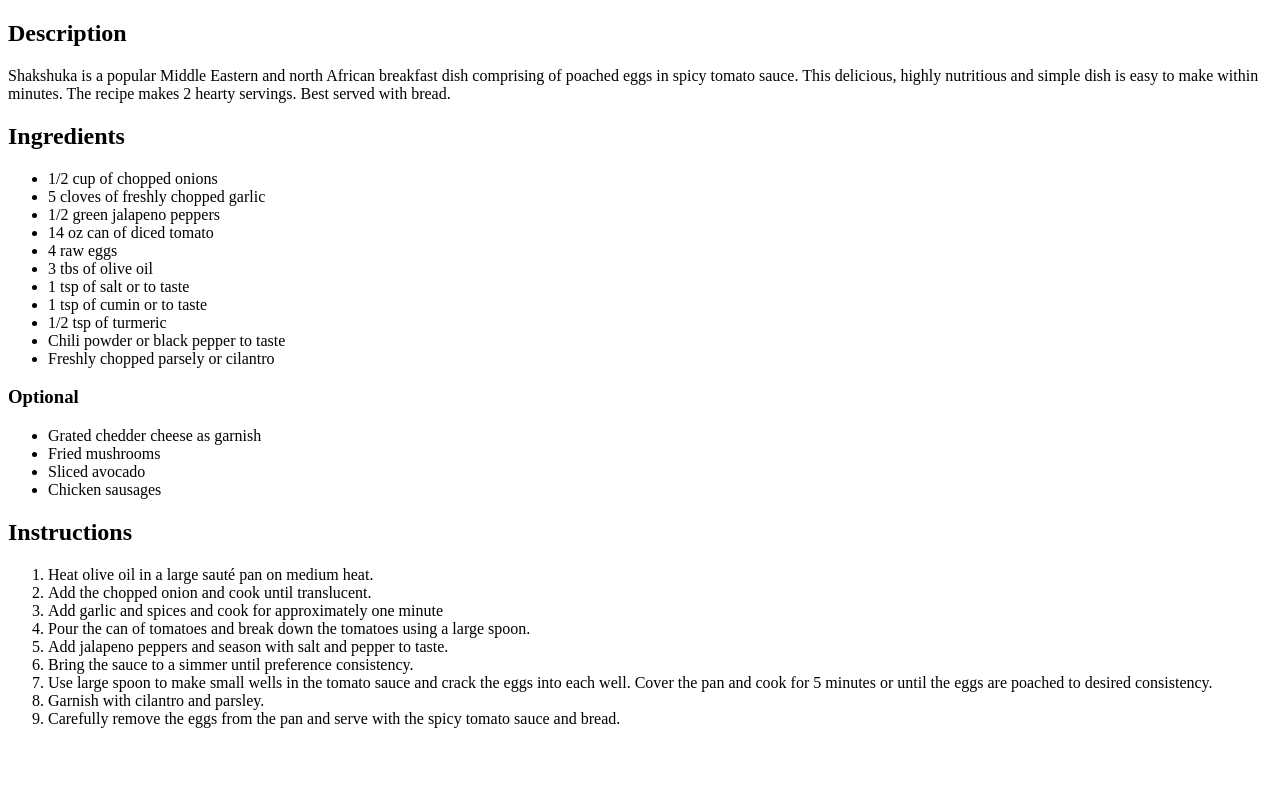
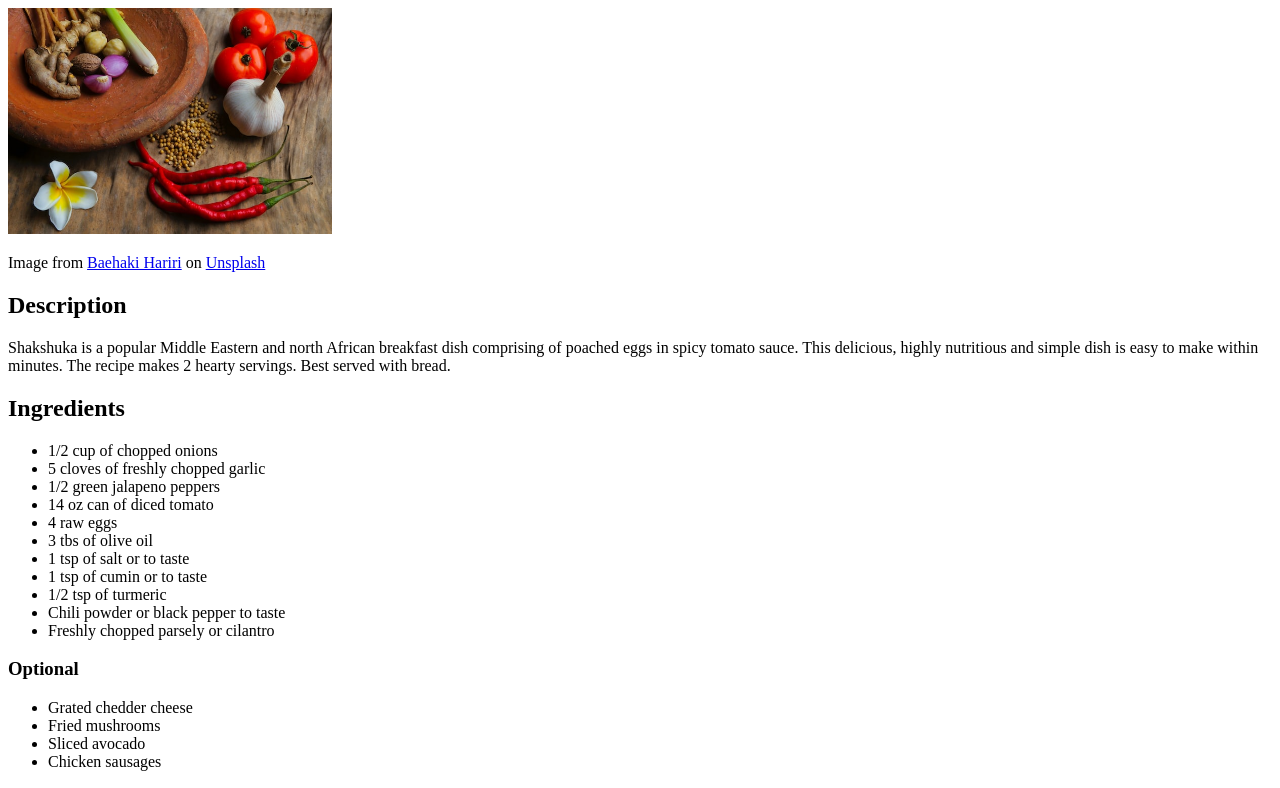
Before and after one commit to NucMedTech/odin-recipes, a plain HTML site: page Recipes/Shakshuka/Shakshuka.html in a window 1280 px wide. Shown: the top 788 px of the page. Drawn offline with Linux system fonts and the light colour scheme.

Commit message:
Add image of Shakshuka igredients to Shakshuka.html file with references

```diff
--- a/Recipes/Shakshuka/Shakshuka.html
+++ b/Recipes/Shakshuka/Shakshuka.html
@@ -4,6 +4,8 @@
 <title>Shakshuka</title>
 
 <body>
+<img src="./baehaki-hariri.jpg" width="324px" height="226px" alt="Image of Shakshuka Ingredients"></a>
+<p>Image from <a href="https://unsplash.com/@baehaki">Baehaki Hariri</a> on <a href="https://unsplash.com/photos/yBeL0XChO8o">Unsplash</a></p>
 
 <h2>Description</h2>
 <p>Shakshuka is a popular Middle Eastern and north African breakfast dish comprising of poached eggs in spicy tomato sauce. This delicious, highly nutritious and simple dish is easy to make within minutes. The recipe makes 2 hearty servings. Best served with bread.</p>
@@ -25,7 +27,7 @@
 
 <h3>Optional</h3>
 <ul>
-<li>Grated chedder cheese as garnish</li>
+<li>Grated chedder cheese</li>
 <li>Fried mushrooms</li>
 <li>Sliced avocado</li>
 <li>Chicken sausages</li>
@@ -46,8 +48,6 @@
 </ol>
 
 
-
-
 </body>
 
 
```
